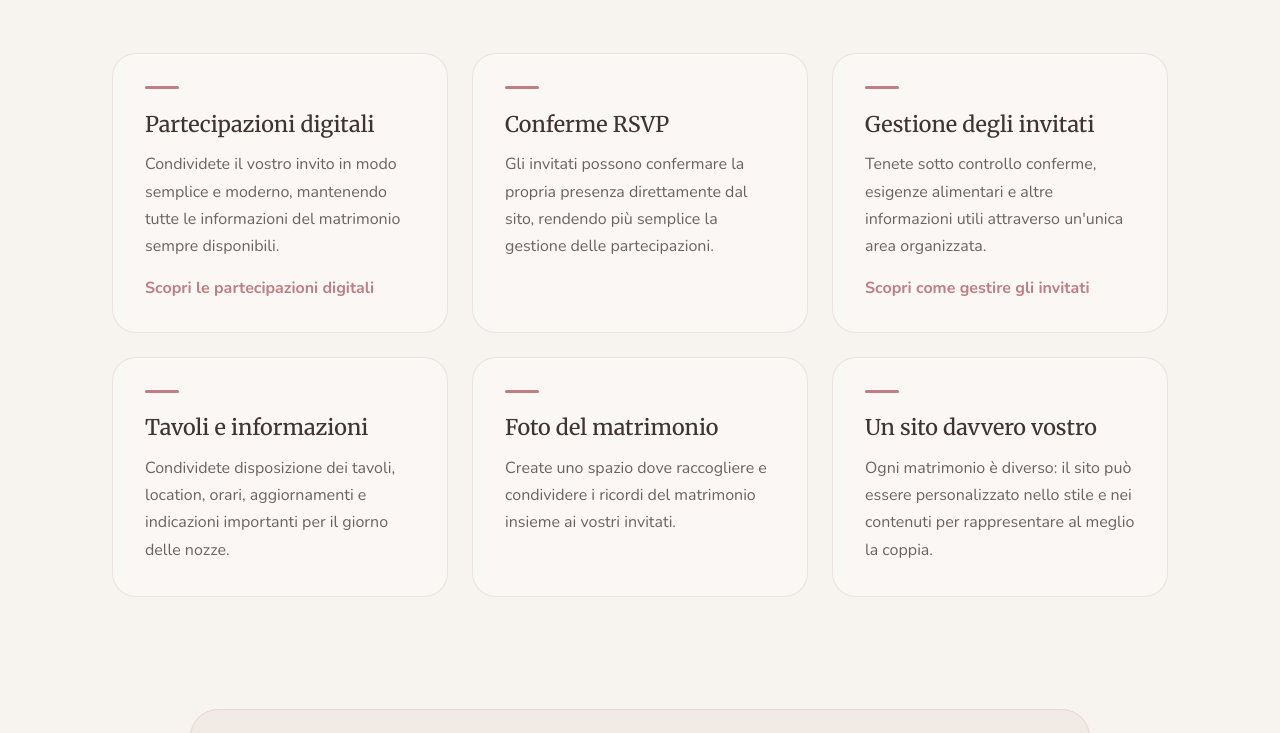
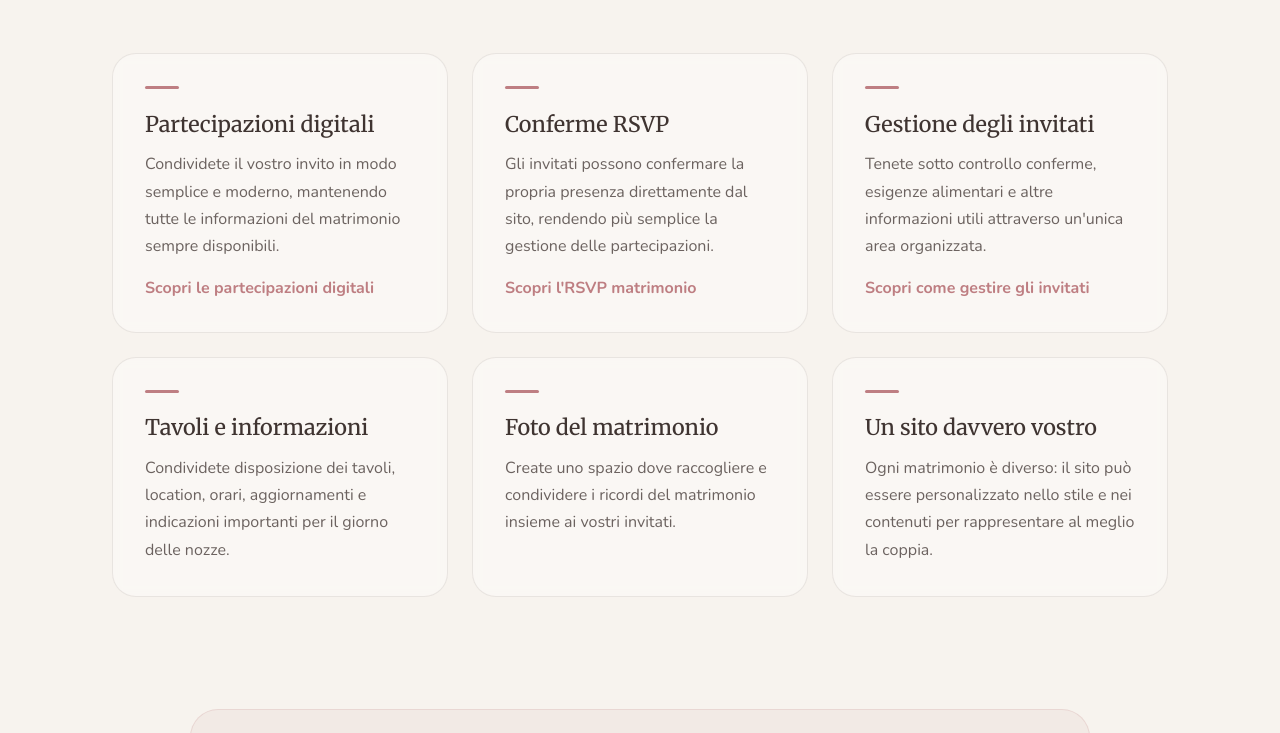
Before and after one commit to simonedantevisconti/nozze-digitali, a React (Vite) app: page /sito-matrimonio in a window 1280 px wide. Shown: the part 1004-1737 px from the top of the page. Built offline with nearby package versions, Linux system fonts and the light colour scheme.

Commit message:
[UPD] rsvp link

```diff
--- a/src/pages/SitoMatrimonioPage.jsx
+++ b/src/pages/SitoMatrimonioPage.jsx
@@ -76,6 +76,9 @@ const SitoMatrimonioPage = () => {
                   direttamente dal sito, rendendo più semplice la gestione delle
                   partecipazioni.
                 </p>
+                <a href="/rsvp-matrimonio" className="wedding-site-card-link">
+                  Scopri l&apos;RSVP matrimonio
+                </a>
               </article>
 
               <article className="wedding-site-card">
```
